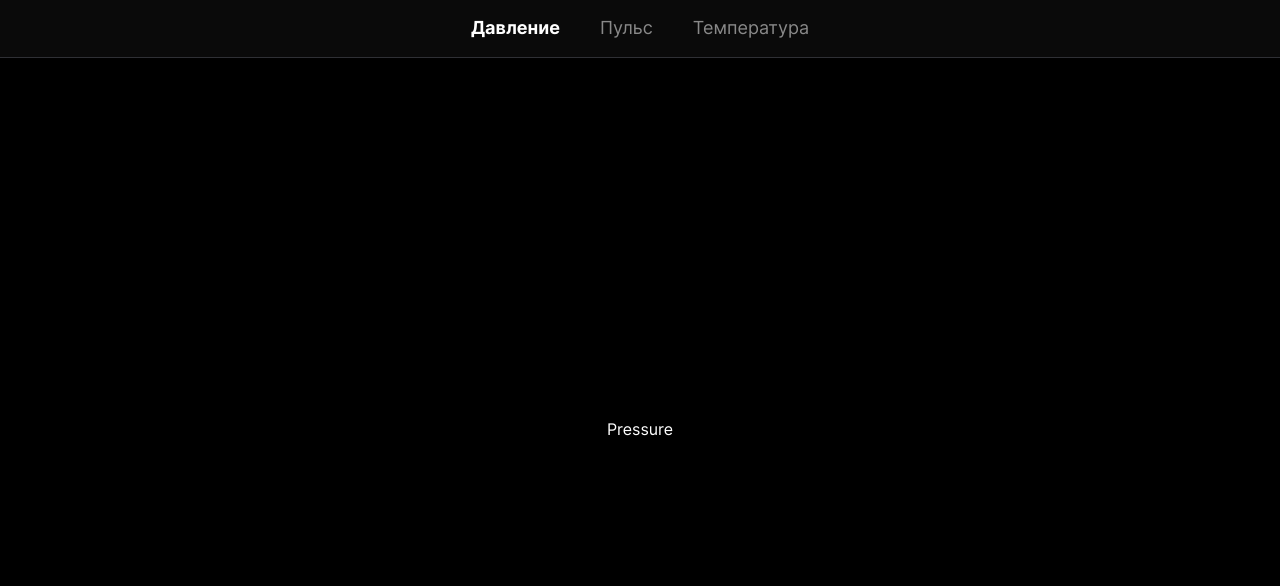
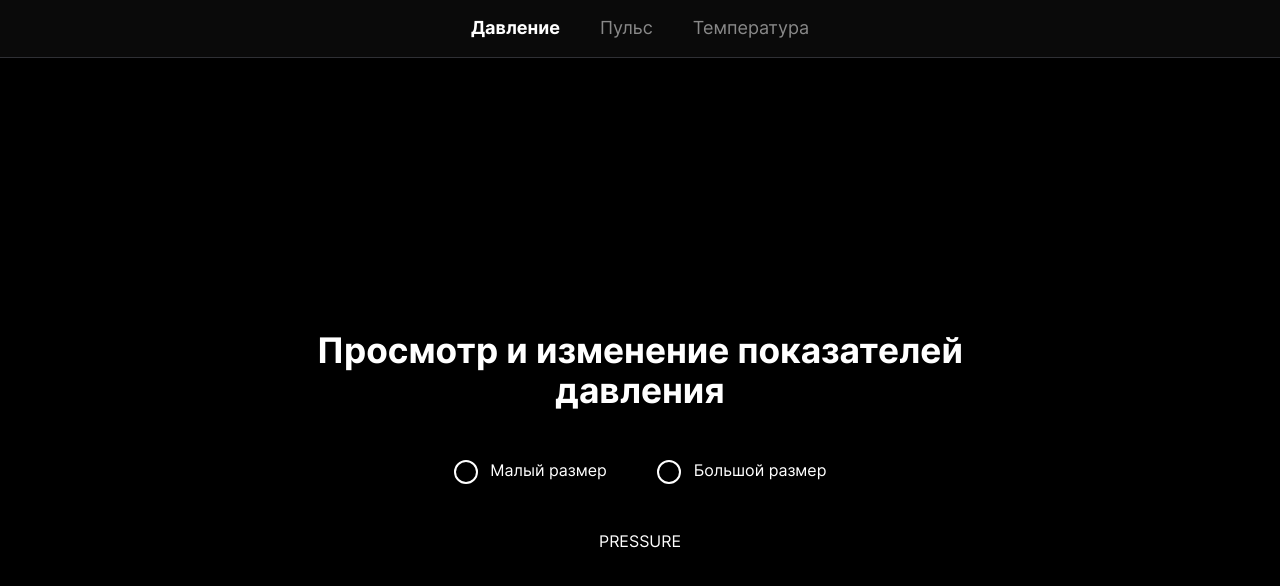
Before and after one commit to kivals/health-widget, a React (Vite) app: page /pressure in a window 1280 px wide. Shown: the top 586 px of the page. Built offline with nearby package versions, Linux system fonts and the light colour scheme.

Commit message:
feat: Added page layout and RadioInput, RangeInput ui components

```diff
--- /dev/null
+++ b/src/components/UI/RadioInput/RadioInput.module.css
@@ -0,0 +1,39 @@
+.label {
+    cursor: pointer;
+    color: #fff;
+}
+
+.input_radio {
+    z-index: -1;
+    width: 0;
+    height: 0;
+    opacity: 0;
+}
+
+.custom_radio {
+    display: inline-block;
+    position: relative;
+    width: 24px;
+    height: 24px;
+    border: 2px solid #fff;
+    border-radius: 50%;
+    vertical-align: text-top;
+    margin-right: .8rem;
+}
+
+.custom_radio::before {
+    content: '';
+    position: absolute;
+    top: 50%;
+    left: 50%;
+    transform: translate(-50%, -50%);
+    width: 24px;
+    height: 24px;
+    border: 8px solid #ff7e1d;
+    border-radius: 50%;
+    display: none;
+}
+
+.input_radio:checked + .custom_radio::before {
+    display: block;
+}
--- /dev/null
+++ b/src/components/UI/RadioInput/RadioInput.tsx
@@ -0,0 +1,37 @@
+import { FC } from "react";
+import { TSize } from "../../../types/TSize.ts";
+import styles from './RadioInput.module.css';
+
+interface IRadioInputProps {
+  name: string,
+  label: string,
+  value: TSize,
+  currentValue: string,
+  onChange: (value: TSize) => void,
+}
+
+const RadioInput: FC<IRadioInputProps> = ({
+  name,
+  label,
+  value,
+  onChange,
+  currentValue,
+}) => {
+
+  return (
+    <label className={styles.label}>
+      <input
+        className={styles.input_radio}
+        type='radio'
+        name={name}
+        value={value}
+        checked={value === currentValue}
+        onChange={e => onChange(e.target.value as TSize)}
+      />
+      <span className={styles.custom_radio} />
+      { label }
+    </label>
+  );
+};
+
+export default RadioInput;
--- a/src/main.tsx
+++ b/src/main.tsx
@@ -20,15 +20,15 @@ const router = createBrowserRouter([
       },
       {
         path: "/pressure",
-        element: <Pressure />
+        element: <Pressure title={"Просмотр и изменение показателей давления"} />
       },
       {
         path: "/pulse",
-        element: <Pulse />
+        element: <Pulse title={"Просмотр и изменение показателей пульса"}/>
       },
       {
         path: "/temperature",
-        element: <Temperature />
+        element: <Temperature title={"Просмотр и изменение показателей температуры"}/>
       }
     ]
   },
--- /dev/null
+++ b/src/pages/PageLayout/PageLayout.module.css
@@ -0,0 +1,26 @@
+.wrapper {
+    max-width: 700px;
+    display: flex;
+    flex-direction: column;
+    align-items: center;
+}
+
+.title {
+    font-weight: 700;
+    font-size: 2.2rem;
+    text-align: center;
+    margin-bottom: 3rem;
+}
+
+.toggler {
+    display: flex;
+    justify-content: center;
+    gap: 50px;
+    margin-bottom: 3rem;
+}
+
+.widgets_body {
+    display: flex;
+    flex-wrap: wrap;
+    gap: 35px;
+}
--- /dev/null
+++ b/src/pages/PageLayout/PageLayout.tsx
@@ -0,0 +1,40 @@
+import React, { FC, useState } from "react";
+import RadioInput from "../../components/UI/RadioInput/RadioInput.tsx";
+import styles from "./PageLayout.module.css";
+
+
+interface IPageLayout {
+  title: string,
+  children: React.ReactNode,
+}
+
+const PageLayout:FC<IPageLayout> = ({ title, children}) => {
+  const [size, setSize] = useState<string>("big");
+
+  return (
+    <div className={styles.wrapper}>
+      <h1 className={styles.title}>{title}</h1>
+      <div className={styles.toggler}>
+        <RadioInput
+          name={"size-radio"}
+          label={"Малый размер"}
+          value={"sm"}
+          currentValue={size}
+          onChange={setSize}
+        />
+        <RadioInput
+          name={"size-radio"}
+          label={"Большой размер"}
+          value={"lg"}
+          currentValue={size}
+          onChange={setSize}
+        />
+      </div>
+      <div className={styles.widgets_body}>
+        {children}
+      </div>
+    </div>
+  );
+};
+
+export default PageLayout;
--- a/src/pages/Pressure/Pressure.tsx
+++ b/src/pages/Pressure/Pressure.tsx
@@ -1,9 +1,16 @@
-const Pressure= () => {
+import { FC } from "react";
+import PageLayout from "../PageLayout/PageLayout.tsx";
+
+interface IPressure {
+  title: string,
+}
+
+const Pressure: FC<IPressure> = ({ title }) => {
 
   return (
-      <div>
-        Pressure
-      </div>
+    <PageLayout title={title}>
+      PRESSURE
+    </PageLayout>
   );
 };
 
--- a/src/pages/Pulse/Pulse.tsx
+++ b/src/pages/Pulse/Pulse.tsx
@@ -1,8 +1,15 @@
-const Pulse = () => {
+import { FC } from "react";
+import PageLayout from "../PageLayout/PageLayout.tsx";
+
+interface IPulse {
+  title: string,
+}
+
+const Pulse: FC<IPulse> = ({ title }) => {
   return (
-    <div>
+    <PageLayout title={title}>
       Pulse
-    </div>
+    </PageLayout>
   );
 };
 
--- a/src/pages/Temperature/Temperature.tsx
+++ b/src/pages/Temperature/Temperature.tsx
@@ -1,8 +1,15 @@
-const Temperature = () => {
+import { FC } from "react";
+import PageLayout from "../PageLayout/PageLayout.tsx";
+
+interface ITemperature {
+  title: string,
+}
+
+const Temperature: FC<ITemperature> = ({ title }) => {
   return (
-    <div>
+    <PageLayout title={title}>
       Temperature
-    </div>
+    </PageLayout>
   );
 };
 
--- /dev/null
+++ b/src/types/TSize.ts
@@ -0,0 +1 @@
+export type TSize = "sm" | "lg";
--- /dev/null
+++ b/src/types/TState.ts
@@ -0,0 +1 @@
+export type TState = "show" | "edit";
```
Also changed, not shown: src/components/UI/RangeInput/RangeInput.module.css (added, +17 -0 lines), src/components/UI/RangeInput/RangeInput.tsx (added, +28 -0 lines).
